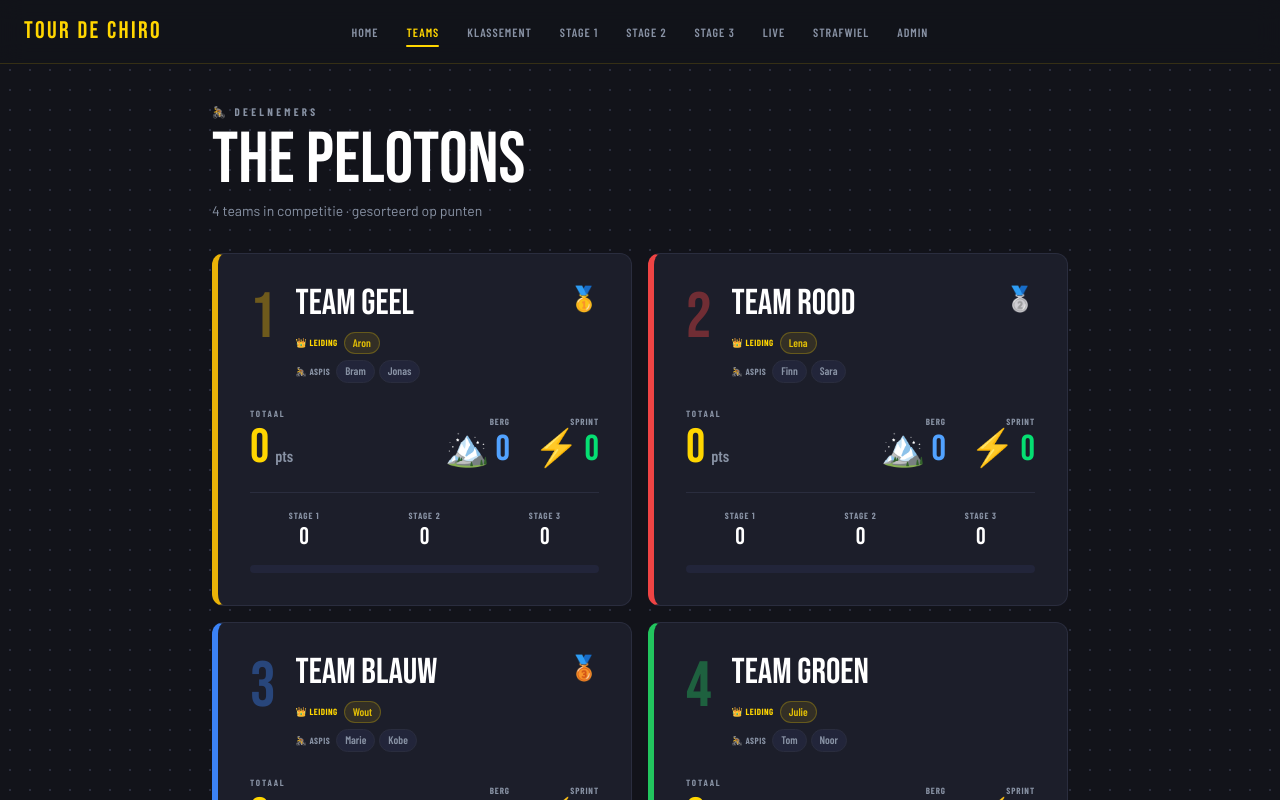
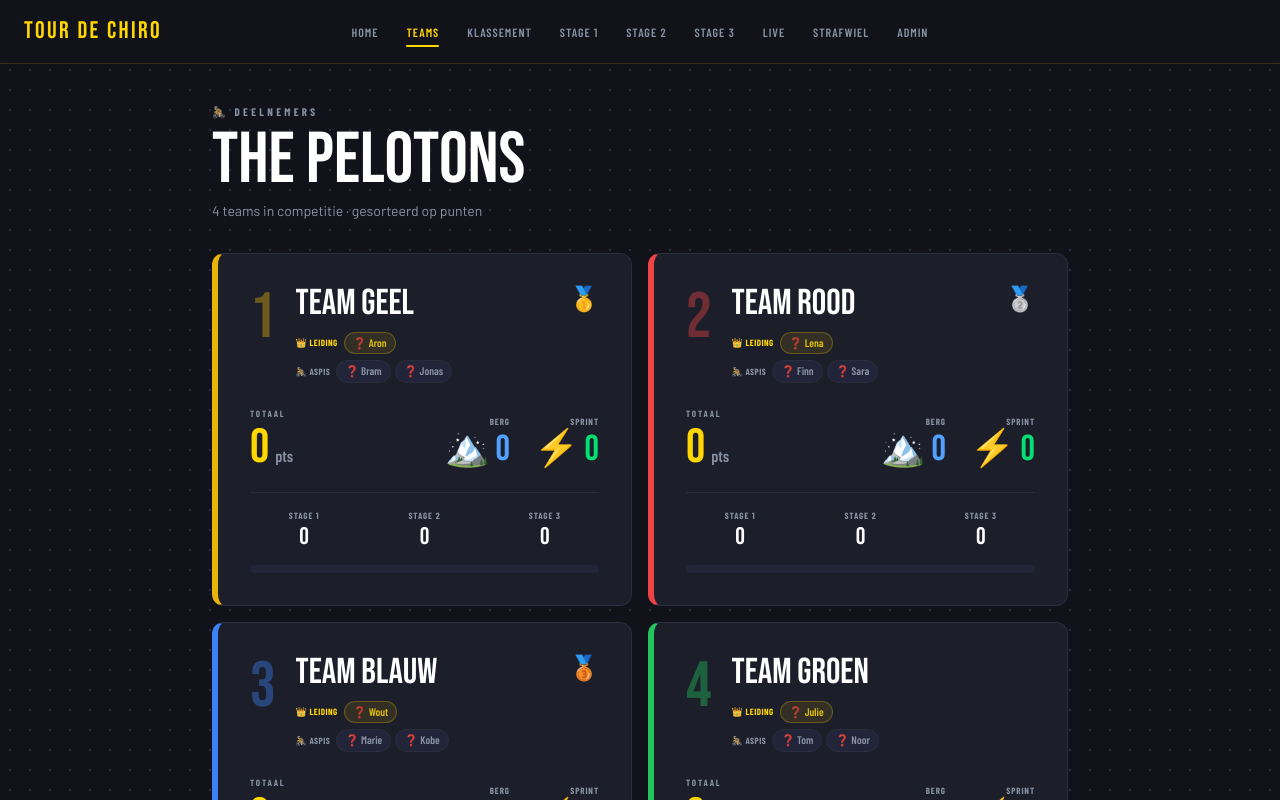
Before and after one commit to AronVDS/TourDeFranceChiroWinnik, a React (Vite) app: page /teams in a window 1280 px wide. Shown: the top 800 px of the page. Built offline with nearby package versions, Linux system fonts and the light colour scheme; a web font is replaced by a local one.

Commit message:
feat(mvp-gender): show read-only gender badge on public Teams page

```diff
--- a/src/components/TeamCard.jsx
+++ b/src/components/TeamCard.jsx
@@ -1,6 +1,10 @@
 import { motion } from 'framer-motion'
 
 const medals = { 1: '🥇', 2: '🥈', 3: '🥉' }
+
+function geslachtIcon(waarde) {
+  return waarde === 'jongen' ? '🧑' : waarde === 'meisje' ? '👧' : '❓'
+}
 
 export default function TeamCard({ team, rank, maxPts = 1 }) {
   const barWidth = maxPts > 0 ? (team.total_points / maxPts) * 100 : 0
@@ -34,7 +38,7 @@ export default function TeamCard({ team, rank, maxPts = 1 }) {
                 <span className="font-barlow-condensed font-bold text-[9px] uppercase tracking-wider text-yellow mr-0.5">👑 Leiding</span>
                 {team.leden.leiding.map(lid => (
                   <span key={lid} className="text-[11px] bg-yellow/10 text-yellow/85 border border-yellow/25 px-2 py-0.5 rounded-full font-barlow-condensed font-semibold">
-                    {lid}
+                    {geslachtIcon(team.leden?.geslacht?.[lid])} {lid}
                   </span>
                 ))}
               </div>
@@ -46,7 +50,7 @@ export default function TeamCard({ team, rank, maxPts = 1 }) {
                 <span className="font-barlow-condensed font-bold text-[9px] uppercase tracking-wider text-muted mr-0.5">🚴 Aspis</span>
                 {team.leden.aspis.map(lid => (
                   <span key={lid} className="text-[11px] bg-card-2 text-muted border border-line px-2 py-0.5 rounded-full font-barlow-condensed font-semibold">
-                    {lid}
+                    {geslachtIcon(team.leden?.geslacht?.[lid])} {lid}
                   </span>
                 ))}
               </div>
```
